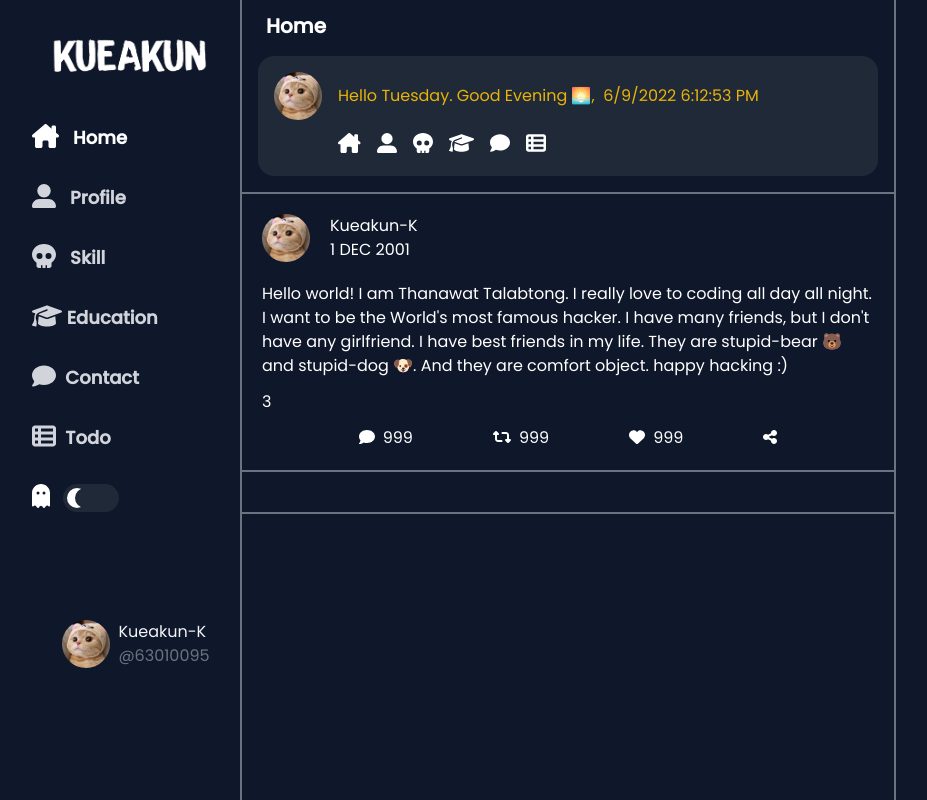
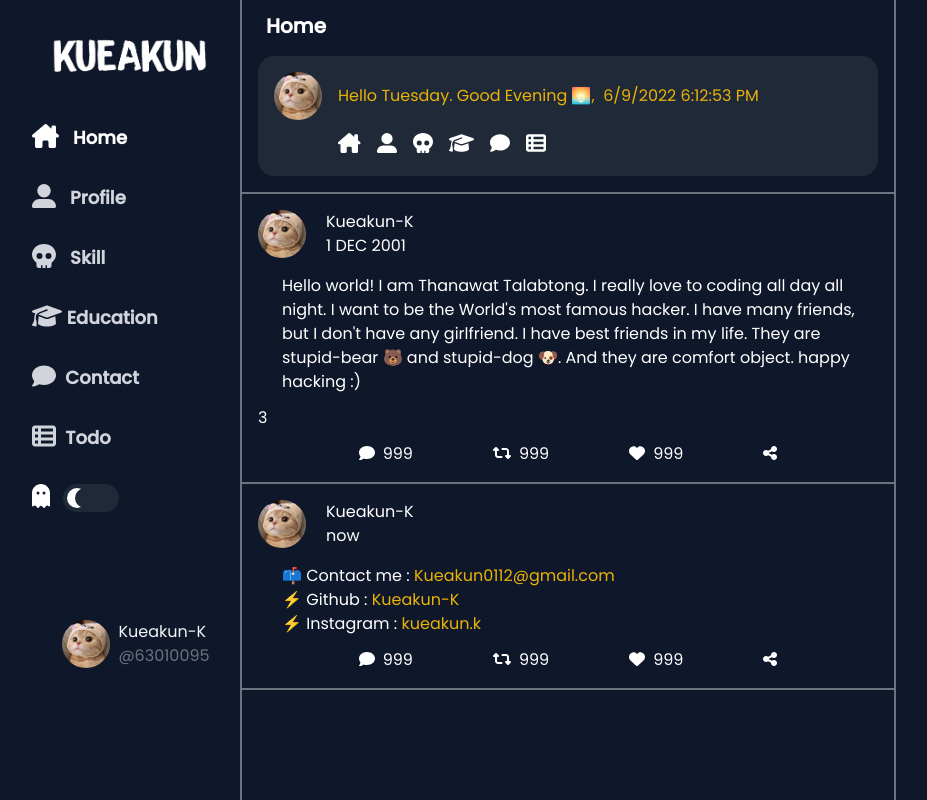
Before and after one commit to Kueakun-K/Kueakun, a React (Create React App) app: page / in a window 1280 px wide. Shown: the whole page, without its empty margins (176-1103 px from the left). Built offline with nearby package versions, Linux system fonts and the light colour scheme.

Commit message:
contact home

```diff
--- a/src/pages/home.jsx
+++ b/src/pages/home.jsx
@@ -10,7 +10,7 @@ import {
   faTableList,
   faHeart,
   faRetweet,
-  faShareAlt
+  faShareAlt,
 } from "@fortawesome/free-solid-svg-icons";
 
 const Home = () => {
@@ -55,7 +55,8 @@ const Home = () => {
           <img src={cat} alt="cat" className="w-12 h-12 rounded-full m-4"></img>
           <div className="mt-7">
             <span className="dark:text-yellow-500">
-          Hello {day}. {wish}  &nbsp;{date} {time}</span>
+              Hello {day}. {wish} &nbsp;{date} {time}
+            </span>
             <br />
             <div className="mb-5 mt-6 space-x-4 dark:text-white">
               <FontAwesomeIcon icon={faHouseChimney} size="lg" title="Home" />
@@ -72,19 +73,27 @@ const Home = () => {
           </div>
         </div>
       </div>
-      <div className="p-5 border-b-2 border-gray-500 dark:text-white">
-        <div className="flex mb-5">
-            <img src={cat} alt="cat" className="w-12 h-12 rounded-full mr-5"></img>
-            <div>
-              <span>Kueakun-K</span>
-              <br/>
-              <span>1 DEC 2001</span>
-            </div>
+      <div className="p-4 border-b-2 border-gray-500 dark:text-white">
+        <div className="flex mb-4">
+          <img
+            src={cat}
+            alt="cat"
+            className="w-12 h-12 rounded-full mr-5"
+          ></img>
+          <div>
+            <span>Kueakun-K</span>
+            <br />
+            <span>1 DEC 2001</span>
+          </div>
         </div>
-        <div className="mb-3">
-          <span>Hello world! I am Thanawat Talabtong. I really love to coding all day all night.
-            I want to be the World's most famous hacker. I have many friends, but I don't have any girlfriend.
-            I have best friends in my life. They are stupid-bear 🐻 and stupid-dog 🐶. And they are comfort object. happy hacking :)</span>
+        <div className="mb-3 ml-6">
+          <span>
+            Hello world! I am Thanawat Talabtong. I really love to coding all
+            day all night. I want to be the World's most famous hacker. I have
+            many friends, but I don't have any girlfriend. I have best friends
+            in my life. They are stupid-bear 🐻 and stupid-dog 🐶. And they are
+            comfort object. happy hacking :)
+          </span>
         </div>
         <div className="mb-3">3</div>
         <div className="flex space-x-20 justify-center">
@@ -100,11 +109,46 @@ const Home = () => {
             <FontAwesomeIcon icon={faHeart} />
             <span>999</span>
           </div>
-          <div><FontAwesomeIcon icon={faShareAlt} /></div>
+          <div>
+            <FontAwesomeIcon icon={faShareAlt} />
+          </div>
         </div>
       </div>
-      <div className="p-5 border-b-2 border-gray-500 dark:text-white">
-
+      <div className="p-4 border-b-2 border-gray-500 dark:text-white ">
+        <div className="flex mb-4">
+          <img
+            src={cat}
+            alt="cat"
+            className="w-12 h-12 rounded-full mr-5"
+          ></img>
+          <div>
+            <span>Kueakun-K</span>
+            <br />
+            <span>now</span>
+          </div>
+        </div>
+        <div className="mb-3 ml-6">
+          <div>📫 Contact me : <a onClick={() => {navigator.clipboard.writeText("Kueakun0112@gmail.com")}} className="text-yellow-500 cursor-pointer">Kueakun0112@gmail.com</a></div>
+          <div>⚡ Github : <a href="https://github.com/Kueakun-K" target="_blank" className="text-yellow-500">Kueakun-K</a></div>
+          <div>⚡ Instagram : <a href="https://www.instagram.com/kueakun.k/" target="_blank" className="text-yellow-500">kueakun.k</a></div>
+        </div>
+        <div className="flex space-x-20 justify-center">
+          <div className="space-x-2">
+            <FontAwesomeIcon icon={faComment} />
+            <span>999</span>
+          </div>
+          <div className="space-x-2">
+            <FontAwesomeIcon icon={faRetweet} />
+            <span>999</span>
+          </div>
+          <div className="space-x-2">
+            <FontAwesomeIcon icon={faHeart} />
+            <span>999</span>
+          </div>
+          <div>
+            <FontAwesomeIcon icon={faShareAlt} />
+          </div>
+        </div>
       </div>
       {/* <div>
         <span className="text-white">
```
